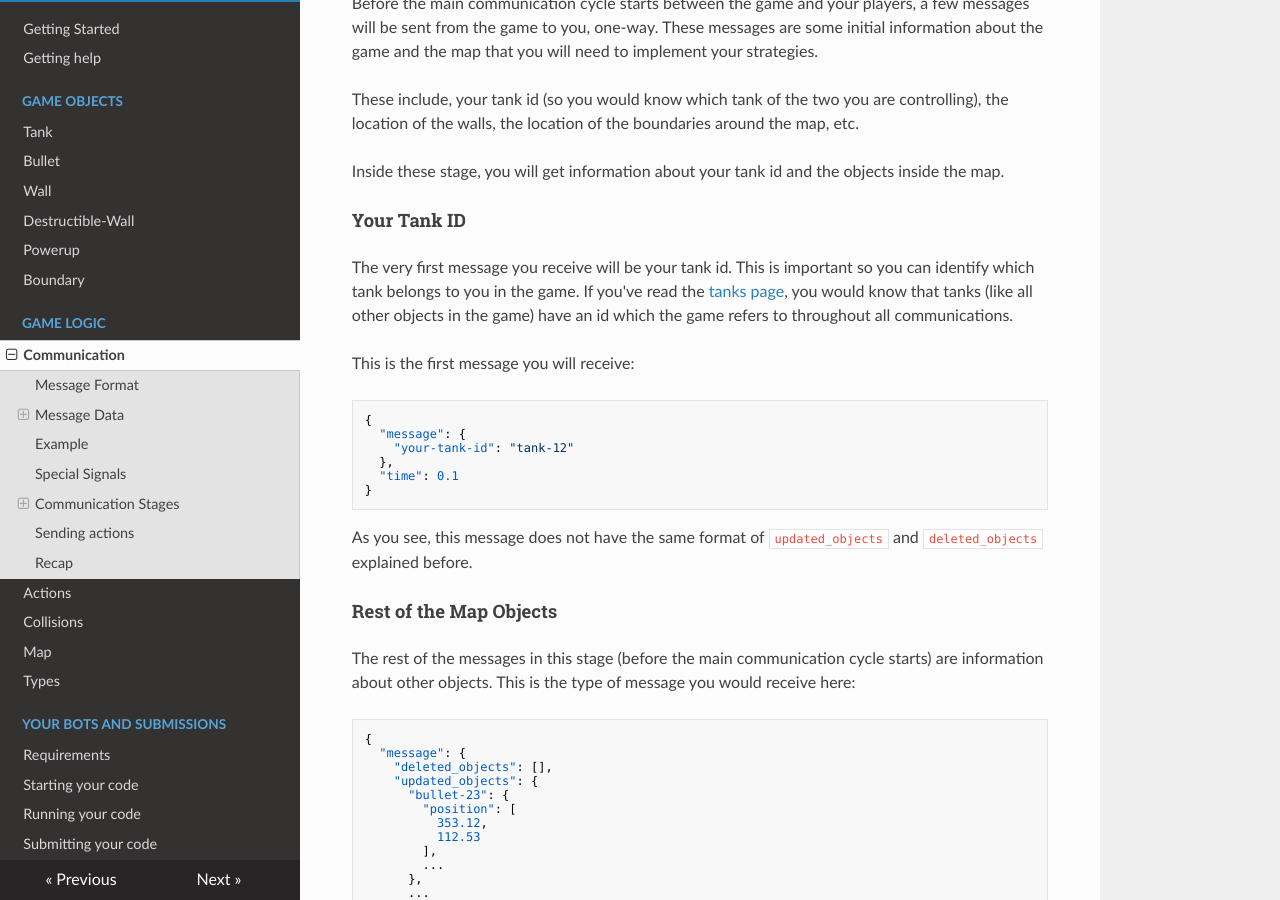
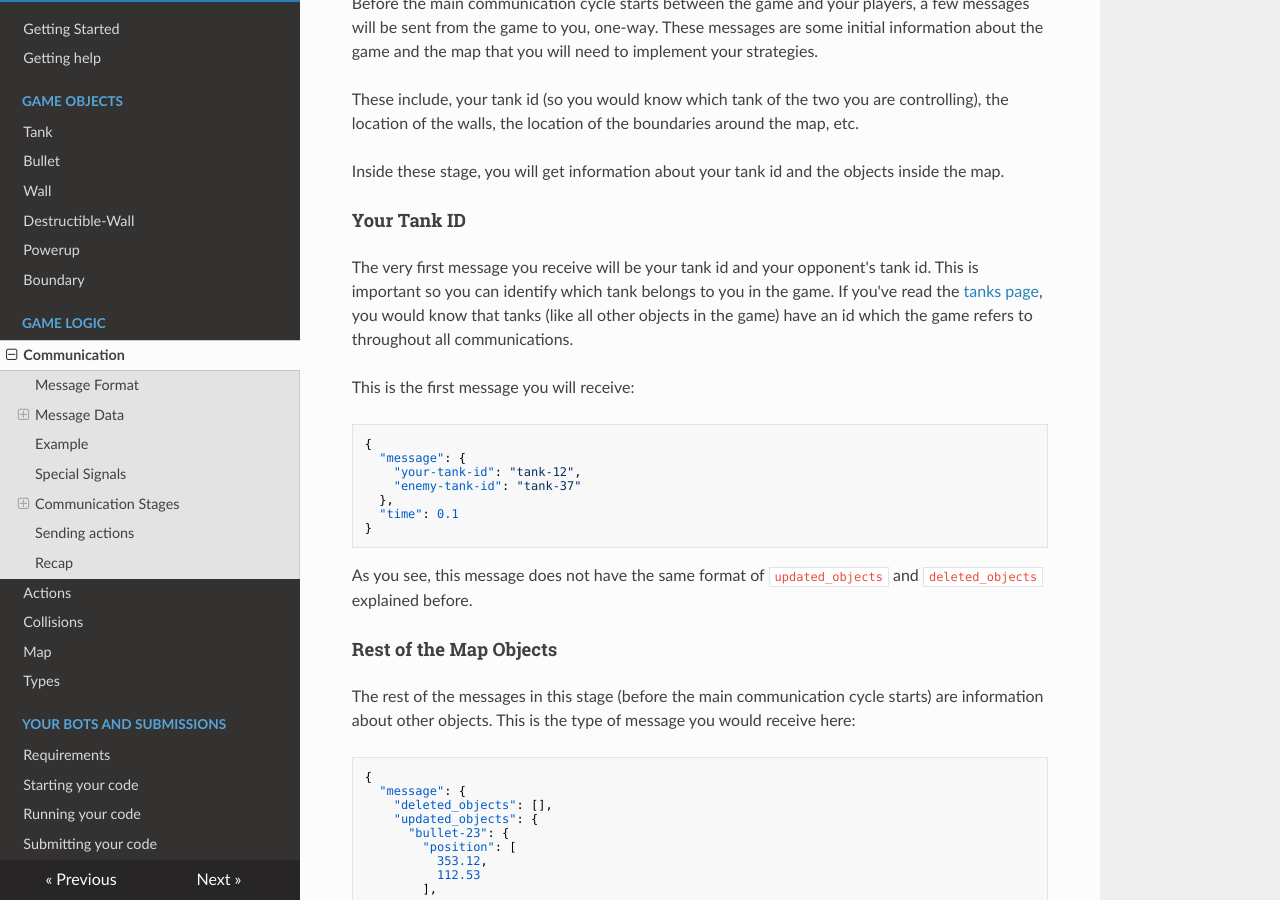
Before and after one commit to MonashAPS/cq23-game-server, an MkDocs documentation site: the page built from docs/game_logic/communication.md, in a window 1280 px wide and 900 px high, scrolled down 2942 px. Built offline with MkDocs 1.6.1, drawn with Linux system fonts in a browser that asks for light colours; nearby versions of some CDN libraries.

Commit message:
Update docs

````diff
--- a/docs/game_logic/communication.md
+++ b/docs/game_logic/communication.md
@@ -137,7 +137,7 @@ Inside these stage, you will get information about your tank id and the objects
 
 #### Your Tank ID
 
-The very first message you receive will be your tank id. This is important so you can identify which tank belongs to
+The very first message you receive will be your tank id and your opponent's tank id. This is important so you can identify which tank belongs to
 you in the game. If you've read the [tanks page](../game_objects/tank.md), you would know that tanks (like all other
 objects in the game) have an id which the game refers to throughout all communications.
 
@@ -145,7 +145,8 @@ This is the first message you will receive:
 ```json
 {
   "message": {
-    "your-tank-id": "tank-12"
+    "your-tank-id": "tank-12",
+    "enemy-tank-id": "tank-37"
   },
   "time": 0.1
 }
````
Also changed, not shown: docs/game_objects/tank.md (+1 -1 lines), 1 other file.
